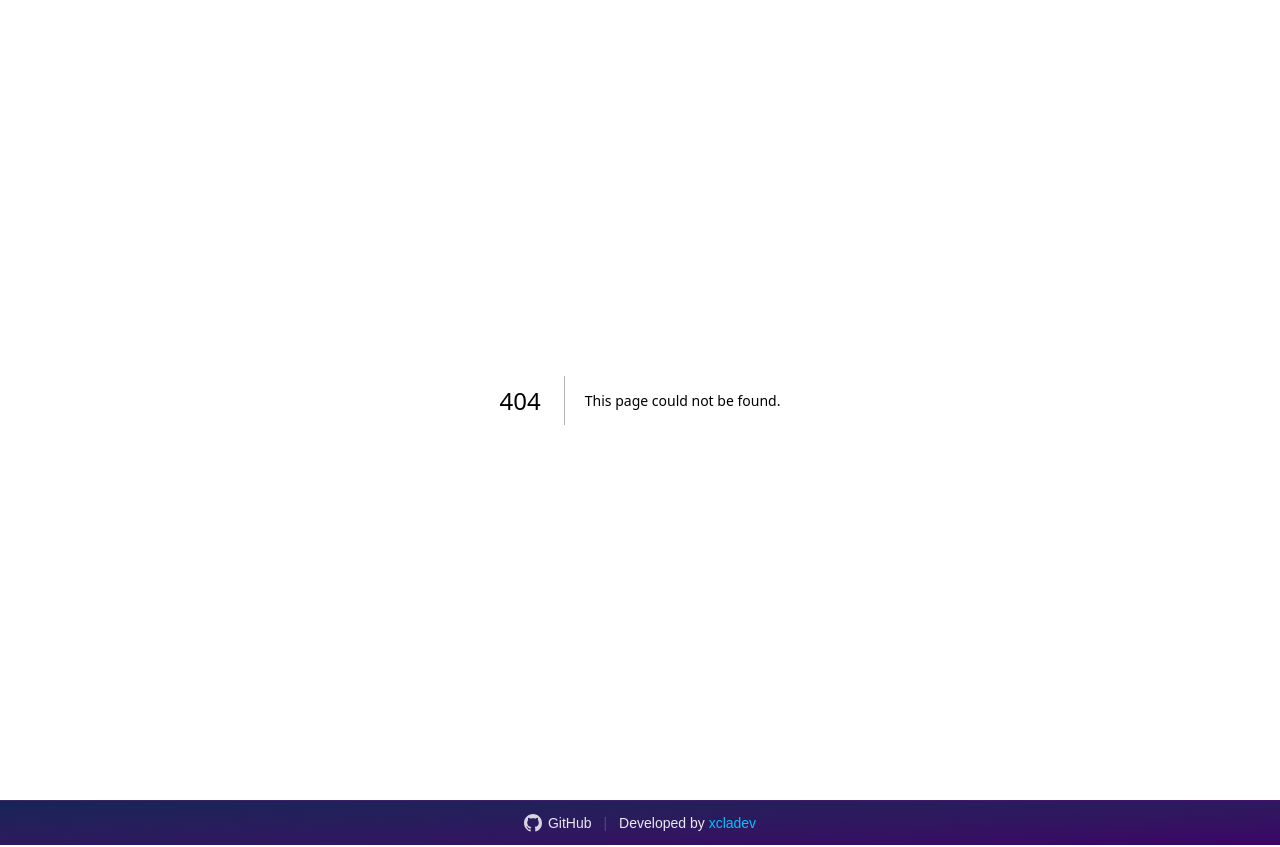
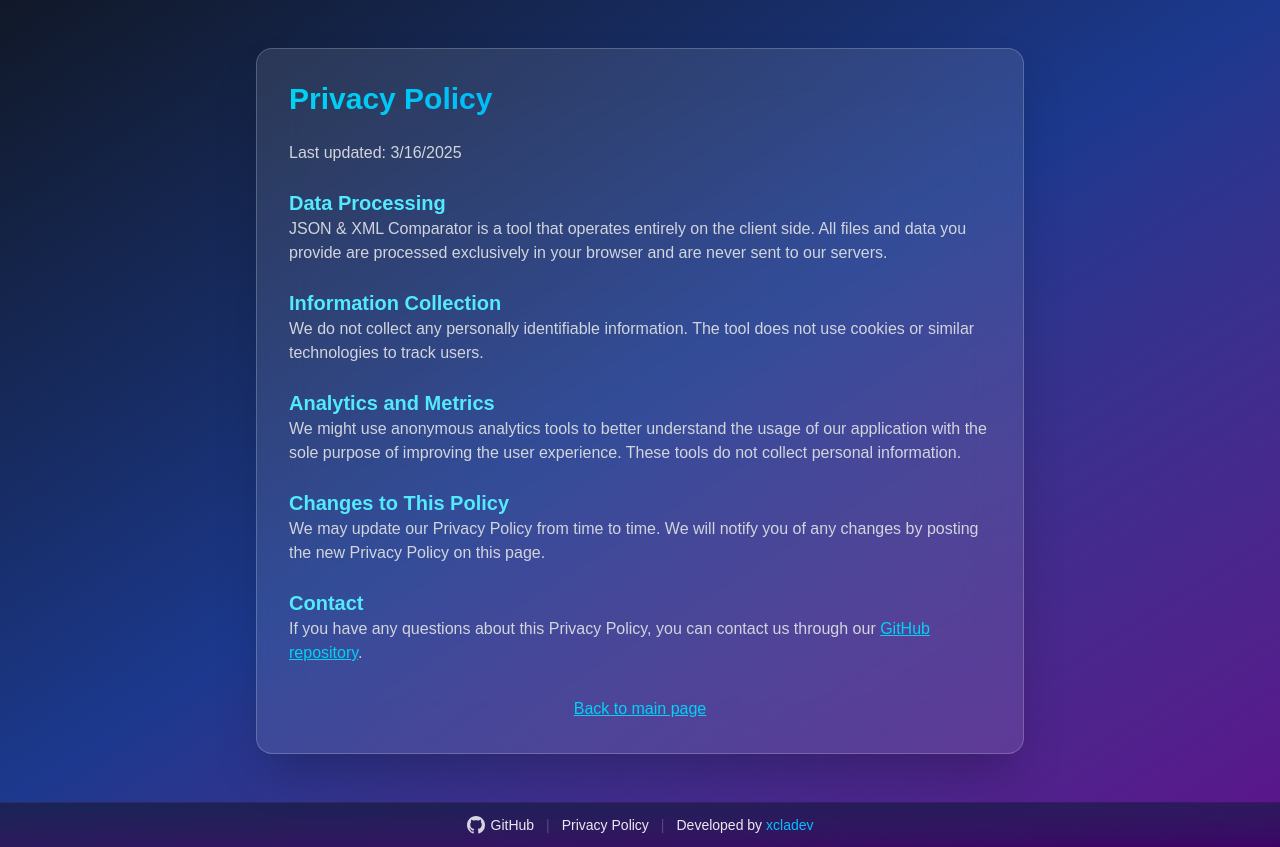
Before and after one commit to xcladev/json-xml-comparator, a Next.js app: page /privacy in a window 1280 px wide. Before the commit this address had no page. Built offline with nearby package versions, Linux system fonts and the light colour scheme.

Commit message:
feature: Añadidas politicas de privacidad a la app

```diff
--- /dev/null
+++ b/src/app/privacy/page.tsx
@@ -0,0 +1,85 @@
+import { Metadata } from "next";
+import Link from "next/link";
+
+export const metadata: Metadata = {
+  title: "Privacy Policy | JSON & XML Comparator",
+  description: "Privacy policy for the JSON and XML comparison tool",
+};
+
+export default function PrivacyPolicy() {
+  return (
+    <main className="min-h-screen bg-gradient-to-br from-gray-900 via-blue-900 to-purple-900">
+      <div className="container mx-auto px-4 py-12">
+        <div className="max-w-3xl mx-auto bg-white/10 backdrop-blur-xl p-8 rounded-2xl border border-white/20 shadow-2xl">
+          <h1 className="text-3xl font-bold text-transparent bg-clip-text bg-gradient-to-r from-cyan-400 to-blue-500 mb-6">
+            Privacy Policy
+          </h1>
+
+          <div className="prose prose-invert prose-sm max-w-none">
+            <p className="text-gray-300">
+              Last updated: {new Date().toLocaleDateString()}
+            </p>
+
+            <h2 className="text-xl font-semibold text-cyan-300 mt-6">
+              Data Processing
+            </h2>
+            <p className="text-gray-300">
+              JSON & XML Comparator is a tool that operates entirely on the
+              client side. All files and data you provide are processed
+              exclusively in your browser and are never sent to our servers.
+            </p>
+
+            <h2 className="text-xl font-semibold text-cyan-300 mt-6">
+              Information Collection
+            </h2>
+            <p className="text-gray-300">
+              We do not collect any personally identifiable information. The
+              tool does not use cookies or similar technologies to track users.
+            </p>
+
+            <h2 className="text-xl font-semibold text-cyan-300 mt-6">
+              Analytics and Metrics
+            </h2>
+            <p className="text-gray-300">
+              We might use anonymous analytics tools to better understand the
+              usage of our application with the sole purpose of improving the
+              user experience. These tools do not collect personal information.
+            </p>
+
+            <h2 className="text-xl font-semibold text-cyan-300 mt-6">
+              Changes to This Policy
+            </h2>
+            <p className="text-gray-300">
+              We may update our Privacy Policy from time to time. We will notify
+              you of any changes by posting the new Privacy Policy on this page.
+            </p>
+
+            <h2 className="text-xl font-semibold text-cyan-300 mt-6">
+              Contact
+            </h2>
+            <p className="text-gray-300">
+              If you have any questions about this Privacy Policy, you can
+              contact us through our{" "}
+              <a
+                href="https://github.com/xcladev/json-xml-comparator"
+                className="text-cyan-400 hover:text-cyan-300 underline"
+              >
+                GitHub repository
+              </a>
+              .
+            </p>
+          </div>
+
+          <div className="mt-8 flex justify-center">
+            <Link
+              href="/"
+              className="text-cyan-400 hover:text-cyan-300 underline"
+            >
+              Back to main page
+            </Link>
+          </div>
+        </div>
+      </div>
+    </main>
+  );
+}
--- a/src/components/Footer.tsx
+++ b/src/components/Footer.tsx
@@ -4,7 +4,7 @@ const Footer = () => {
   return (
     <footer className="w-full py-3 bg-gradient-to-br from-blue-950 to-purple-950 border-t border-white/5">
       <div className="container mx-auto px-4">
-        <div className="flex justify-center items-center space-x-3 text-sm">
+        <div className="flex flex-wrap justify-center items-center gap-3 text-sm">
           <Link
             href="https://github.com/xcladev/json-xml-comparator"
             target="_blank"
@@ -21,6 +21,13 @@ const Footer = () => {
             GitHub
           </Link>
           <span className="text-white/20 select-none">|</span>
+          <Link
+            href="/privacy"
+            className="text-white/90 hover:text-[#00c3ff] transition-colors duration-200"
+          >
+            Privacy Policy
+          </Link>
+          <span className="text-white/20 select-none">|</span>
           <span className="text-white/90">
             Developed by{" "}
             <span className="text-[#00c3ff] font-medium hover:text-[#00c3ff]/80 transition-colors duration-200">
```
